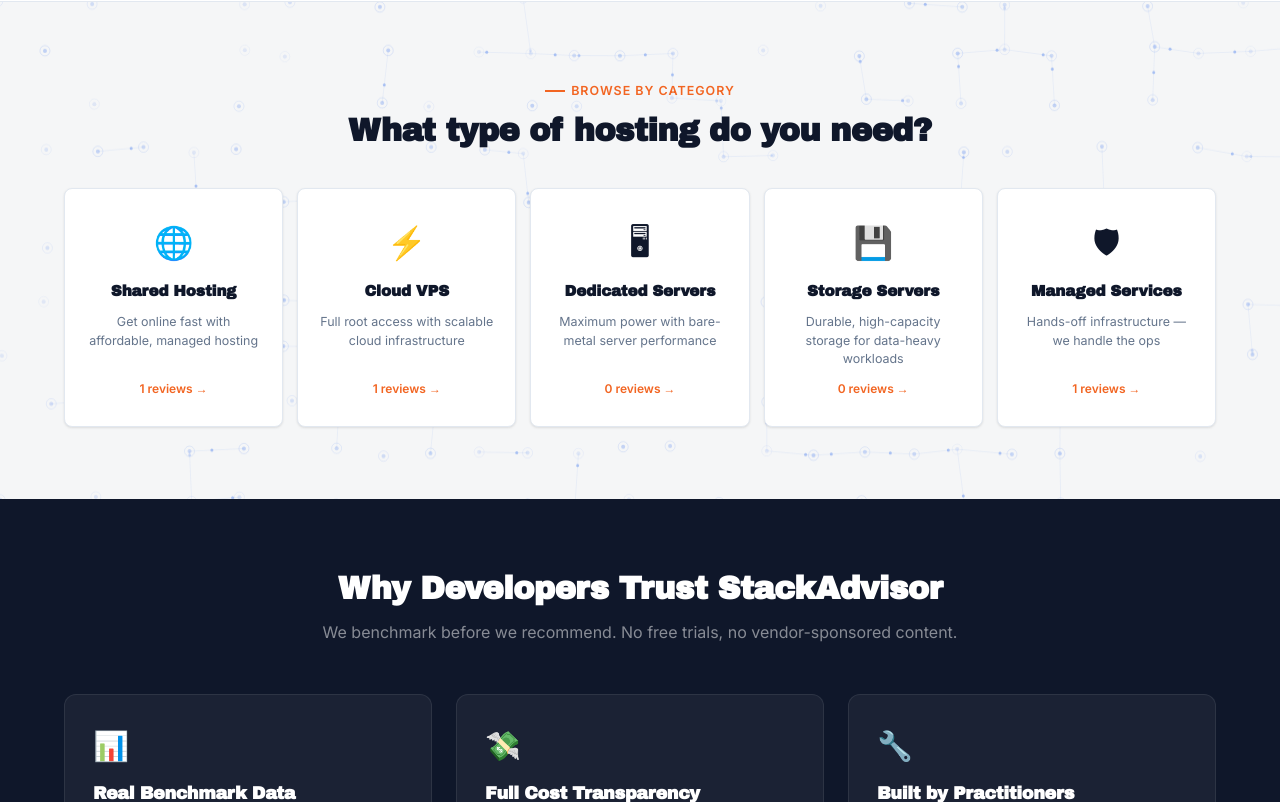
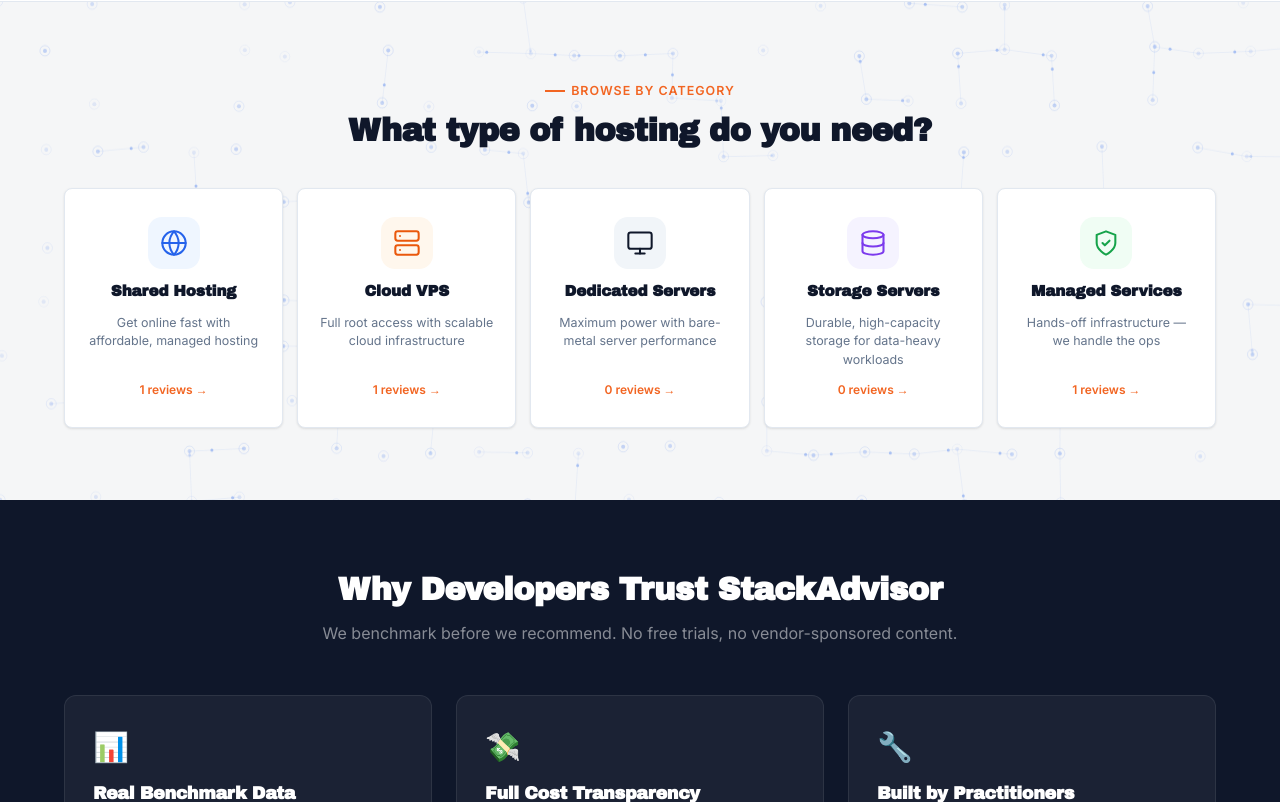
Before and after one commit to nikcho1337/stackadvisor, a Next.js app: page / in a window 1280 px wide. Shown: the part 2184-2986 px from the top of the page. Built offline with nearby package versions, Linux system fonts and the light colour scheme.

Commit message:
Replace emoji category icons with clean inline SVGs

```diff
--- a/app/page.tsx
+++ b/app/page.tsx
@@ -8,12 +8,27 @@
 
 const CATEGORIES = Object.keys(CATEGORY_LABELS) as Category[];
 
-const CATEGORY_ICONS: Record<Category, string> = {
-  shared:    "🌐",
-  vps:       "⚡",
-  dedicated: "🖥",
-  storage:   "💾",
-  managed:   "🛡",
+const CATEGORY_ICONS: Record<Category, { svg: React.ReactNode; color: string; bg: string }> = {
+  shared: {
+    color: "#2563EB", bg: "#EFF6FF",
+    svg: <svg width="28" height="28" viewBox="0 0 24 24" fill="none" stroke="currentColor" strokeWidth="1.75" strokeLinecap="round" strokeLinejoin="round"><circle cx="12" cy="12" r="10"/><line x1="2" y1="12" x2="22" y2="12"/><path d="M12 2a15.3 15.3 0 0 1 4 10 15.3 15.3 0 0 1-4 10 15.3 15.3 0 0 1-4-10 15.3 15.3 0 0 1 4-10z"/></svg>,
+  },
+  vps: {
+    color: "#EA580C", bg: "#FFF7ED",
+    svg: <svg width="28" height="28" viewBox="0 0 24 24" fill="none" stroke="currentColor" strokeWidth="1.75" strokeLinecap="round" strokeLinejoin="round"><rect x="2" y="2" width="20" height="8" rx="2"/><rect x="2" y="14" width="20" height="8" rx="2"/><line x1="6" y1="6" x2="6.01" y2="6"/><line x1="6" y1="18" x2="6.01" y2="18"/></svg>,
+  },
+  dedicated: {
+    color: "#0F172A", bg: "#F1F5F9",
+    svg: <svg width="28" height="28" viewBox="0 0 24 24" fill="none" stroke="currentColor" strokeWidth="1.75" strokeLinecap="round" strokeLinejoin="round"><rect x="2" y="3" width="20" height="14" rx="2"/><line x1="8" y1="21" x2="16" y2="21"/><line x1="12" y1="17" x2="12" y2="21"/></svg>,
+  },
+  storage: {
+    color: "#7C3AED", bg: "#F5F3FF",
+    svg: <svg width="28" height="28" viewBox="0 0 24 24" fill="none" stroke="currentColor" strokeWidth="1.75" strokeLinecap="round" strokeLinejoin="round"><ellipse cx="12" cy="5" rx="9" ry="3"/><path d="M21 12c0 1.66-4 3-9 3s-9-1.34-9-3"/><path d="M3 5v14c0 1.66 4 3 9 3s9-1.34 9-3V5"/></svg>,
+  },
+  managed: {
+    color: "#16A34A", bg: "#F0FDF4",
+    svg: <svg width="28" height="28" viewBox="0 0 24 24" fill="none" stroke="currentColor" strokeWidth="1.75" strokeLinecap="round" strokeLinejoin="round"><path d="M12 22s8-4 8-10V5l-8-3-8 3v7c0 6 8 10 8 10z"/><polyline points="9 12 11 14 15 10"/></svg>,
+  },
 };
 
 export default function HomePage() {
@@ -322,7 +337,14 @@
             {CATEGORIES.map((cat) => (
               <Link key={cat} href={`/categories/${cat}`} style={{ textDecoration: "none" }}>
                 <div className="card" style={{ padding: "28px 20px", textAlign: "center", height: "100%", display: "flex", flexDirection: "column", gap: "10px", alignItems: "center" }}>
-                  <span style={{ fontSize: "2rem" }}>{CATEGORY_ICONS[cat]}</span>
+                  <div style={{
+                    width: "52px", height: "52px", borderRadius: "14px",
+                    background: CATEGORY_ICONS[cat].bg,
+                    display: "flex", alignItems: "center", justifyContent: "center",
+                    color: CATEGORY_ICONS[cat].color,
+                  }}>
+                    {CATEGORY_ICONS[cat].svg}
+                  </div>
                   <div style={{ fontFamily: "var(--font-archivo), sans-serif", fontWeight: 900, fontSize: "0.95rem", color: "var(--fg)", letterSpacing: "-0.01em" }}>
                     {CATEGORY_LABELS[cat]}
                   </div>
```
